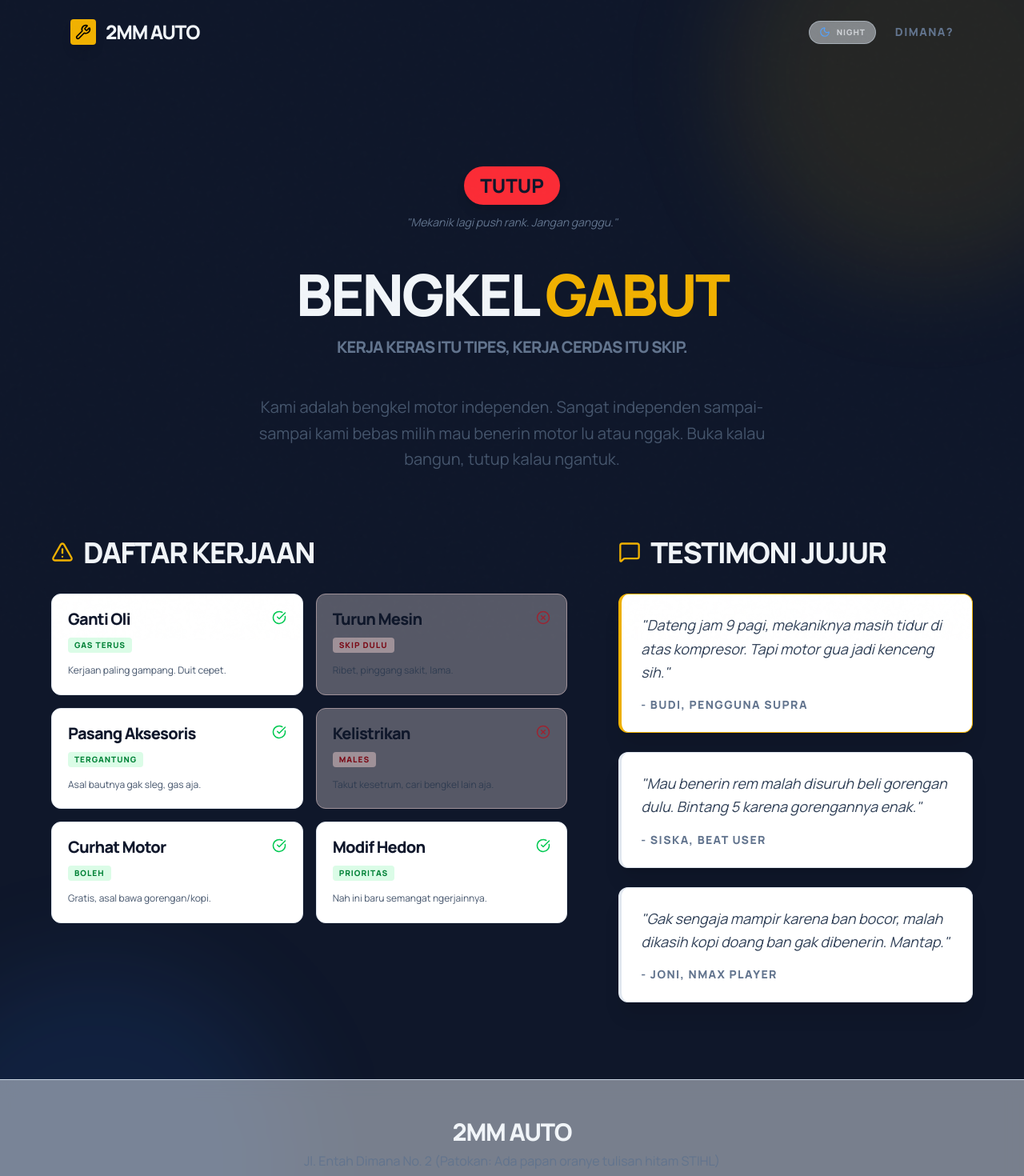
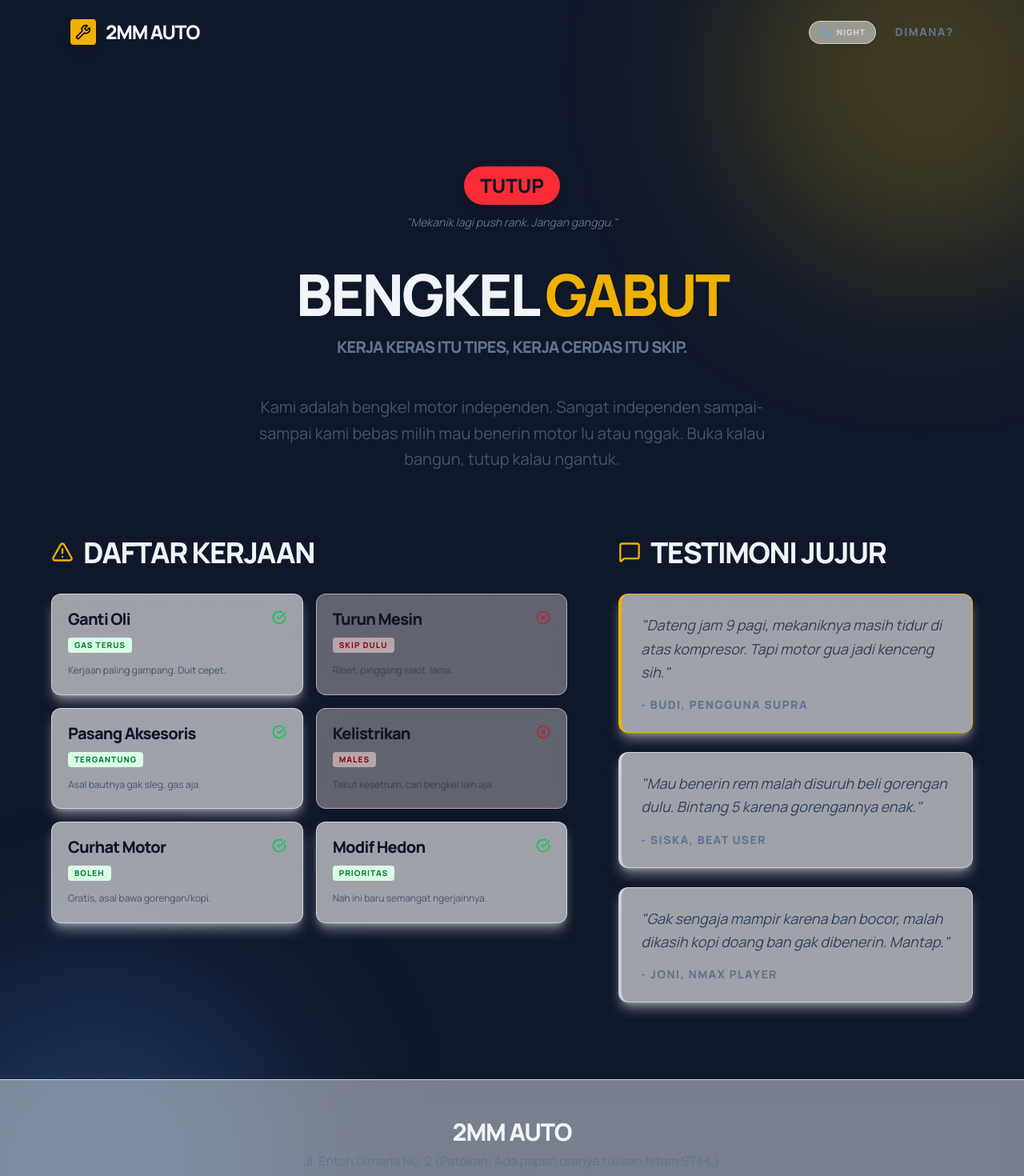
Before and after one commit to neflalabs/2mmauto, a React (Vite) app: page / in a window 1280 px wide. Shown: the top 1470 px of the page at 80% size. Built offline with nearby package versions, Linux system fonts and the light colour scheme.

Commit message:
style: update UI elements with new background, border, shadow, and blur effects for improved visual consistency.

```diff
--- a/src/App.jsx
+++ b/src/App.jsx
@@ -58,10 +58,10 @@ const Services = () => {
     return (
         <div className="grid grid-cols-1 sm:grid-cols-2 gap-4 mt-8">
             {jobs.map((job, idx) => (
-                <div key={idx} className={`p-5 rounded-xl border transition-all hover:scale-[1.02] hover:shadow-xl ${job.accept
-                    ? 'border-slate-200 bg-white dark:border-slate-700 dark:bg-slate-800/40'
-                    : 'border-red-100 bg-red-50/50 dark:border-red-900/20 dark:bg-red-900/5 opacity-60'
-                    } hover:bg-slate-50 dark:hover:bg-slate-800/60`}>
+                <div key={idx} className={`p-5 rounded-xl border transition-all hover:scale-[1.02] duration-300 ${job.accept
+                    ? 'border-white/50 bg-white/60 dark:border-slate-700 dark:bg-slate-800/40 shadow-lg shadow-slate-200/50 dark:shadow-none'
+                    : 'border-red-100 bg-red-50/50 dark:border-red-900/20 dark:bg-red-900/5 opacity-70'
+                    } backdrop-blur-md hover:bg-white/80 dark:hover:bg-slate-800/60`}>
                     <div className="flex justify-between items-start mb-3">
                         <h3 className="text-xl font-bold text-slate-900 dark:text-white tracking-tight">{job.name}</h3>
                         {job.accept ?
@@ -112,8 +112,8 @@ const App = () => {
     return (
         <div className={`min-h-screen relative overflow-hidden flex flex-col transition-colors duration-500 ${theme === 'dark' ? 'dark bg-[#0f172a] text-slate-100' : 'bg-[#f8fafc] text-slate-900'}`}>
             {/* Background decoration */}
-            <div className="absolute top-[-10%] right-[-10%] w-[500px] h-[500px] bg-yellow-500/10 dark:bg-yellow-600/10 rounded-full blur-3xl"></div>
-            <div className="absolute bottom-[-10%] left-[-10%] w-[500px] h-[500px] bg-blue-500/10 dark:bg-blue-600/10 rounded-full blur-3xl"></div>
+            <div className="absolute top-[-10%] right-[-10%] w-[500px] h-[500px] bg-yellow-400/20 dark:bg-yellow-600/10 rounded-full blur-[100px]"></div>
+            <div className="absolute bottom-[-10%] left-[-10%] w-[500px] h-[500px] bg-blue-400/20 dark:bg-blue-600/10 rounded-full blur-[100px]"></div>
             <div className="grain opacity-30 dark:opacity-100"></div>
 
             {/* Navbar */}
@@ -127,7 +127,7 @@ const App = () => {
                 <div className="flex items-center gap-6">
                     <button
                         onClick={toggleTheme}
-                        className="flex items-center gap-2 px-3 py-1.5 rounded-full bg-slate-200/50 dark:bg-slate-800/50 backdrop-blur-sm border border-slate-300/50 dark:border-slate-700/50 hover:bg-slate-300 dark:hover:bg-slate-700 transition-all cursor-pointer group"
+                        className="flex items-center gap-2 px-3 py-1.5 rounded-full bg-white/50 dark:bg-slate-800/50 backdrop-blur-md border border-white/50 dark:border-slate-700/50 hover:bg-white/80 dark:hover:bg-slate-700 transition-all cursor-pointer group shadow-sm"
                         title="Switch Theme"
                     >
                         {theme === 'light' ?
@@ -172,15 +172,15 @@ const App = () => {
                                 <h3 className="text-3xl md:text-4xl tracking-tighter uppercase font-black">TESTIMONI JUJUR</h3>
                             </div>
                             <div className="space-y-6">
-                                <div className="bg-white dark:bg-slate-800/30 p-6 rounded-xl border-l-4 border-yellow-500 shadow-xl dark:shadow-none backdrop-blur-sm border border-slate-200 dark:border-transparent">
+                                <div className="bg-white/60 dark:bg-slate-800/30 p-6 rounded-xl border-l-4 border-yellow-500 shadow-lg shadow-slate-200/50 dark:shadow-none backdrop-blur-md border-y border-r border-white/50 dark:border-transparent">
                                     <p className="text-slate-700 dark:text-slate-300 italic text-lg leading-relaxed">"Dateng jam 9 pagi, mekaniknya masih tidur di atas kompresor. Tapi motor gua jadi kenceng sih."</p>
                                     <p className="text-slate-500 text-sm mt-4 font-black uppercase tracking-widest">- Budi, Pengguna Supra</p>
                                 </div>
-                                <div className="bg-white dark:bg-slate-800/30 p-6 rounded-xl border-l-4 border-red-500 shadow-xl dark:shadow-none backdrop-blur-sm border border-slate-200 dark:border-transparent">
+                                <div className="bg-white/60 dark:bg-slate-800/30 p-6 rounded-xl border-l-4 border-red-500 shadow-lg shadow-slate-200/50 dark:shadow-none backdrop-blur-md border-y border-r border-white/50 dark:border-transparent">
                                     <p className="text-slate-700 dark:text-slate-300 italic text-lg leading-relaxed">"Mau benerin rem malah disuruh beli gorengan dulu. Bintang 5 karena gorengannya enak."</p>
                                     <p className="text-slate-500 text-sm mt-4 font-black uppercase tracking-widest">- Siska, Beat User</p>
                                 </div>
-                                <div className="bg-white dark:bg-slate-800/30 p-6 rounded-xl border-l-4 border-blue-500 shadow-xl dark:shadow-none backdrop-blur-sm border border-slate-200 dark:border-transparent">
+                                <div className="bg-white/60 dark:bg-slate-800/30 p-6 rounded-xl border-l-4 border-blue-500 shadow-lg shadow-slate-200/50 dark:shadow-none backdrop-blur-md border-y border-r border-white/50 dark:border-transparent">
                                     <p className="text-slate-700 dark:text-slate-300 italic text-lg leading-relaxed">"Gak sengaja mampir karena ban bocor, malah dikasih kopi doang ban gak dibenerin. Mantap."</p>
                                     <p className="text-slate-500 text-sm mt-4 font-black uppercase tracking-widest">- Joni, NMAX Player</p>
                                 </div>
```
